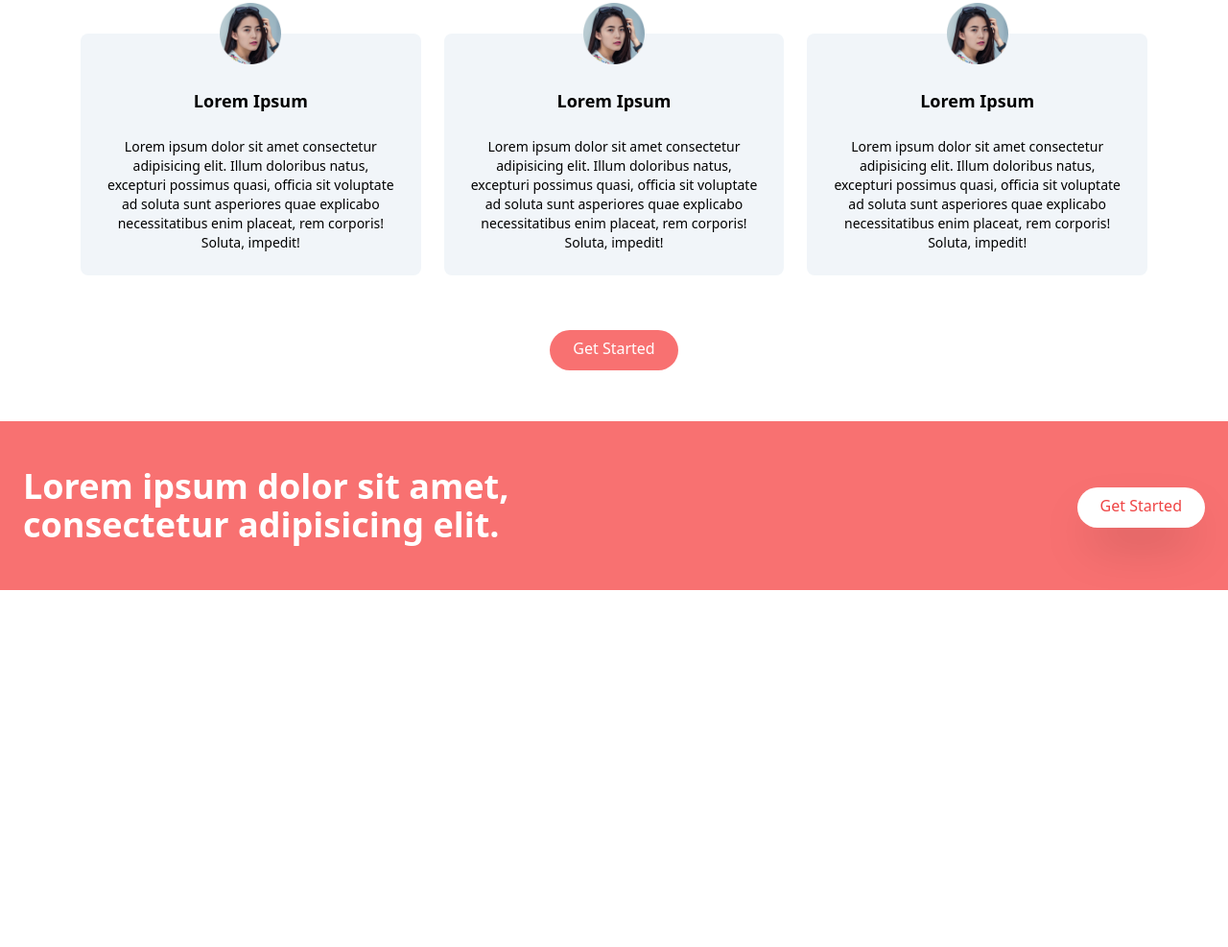
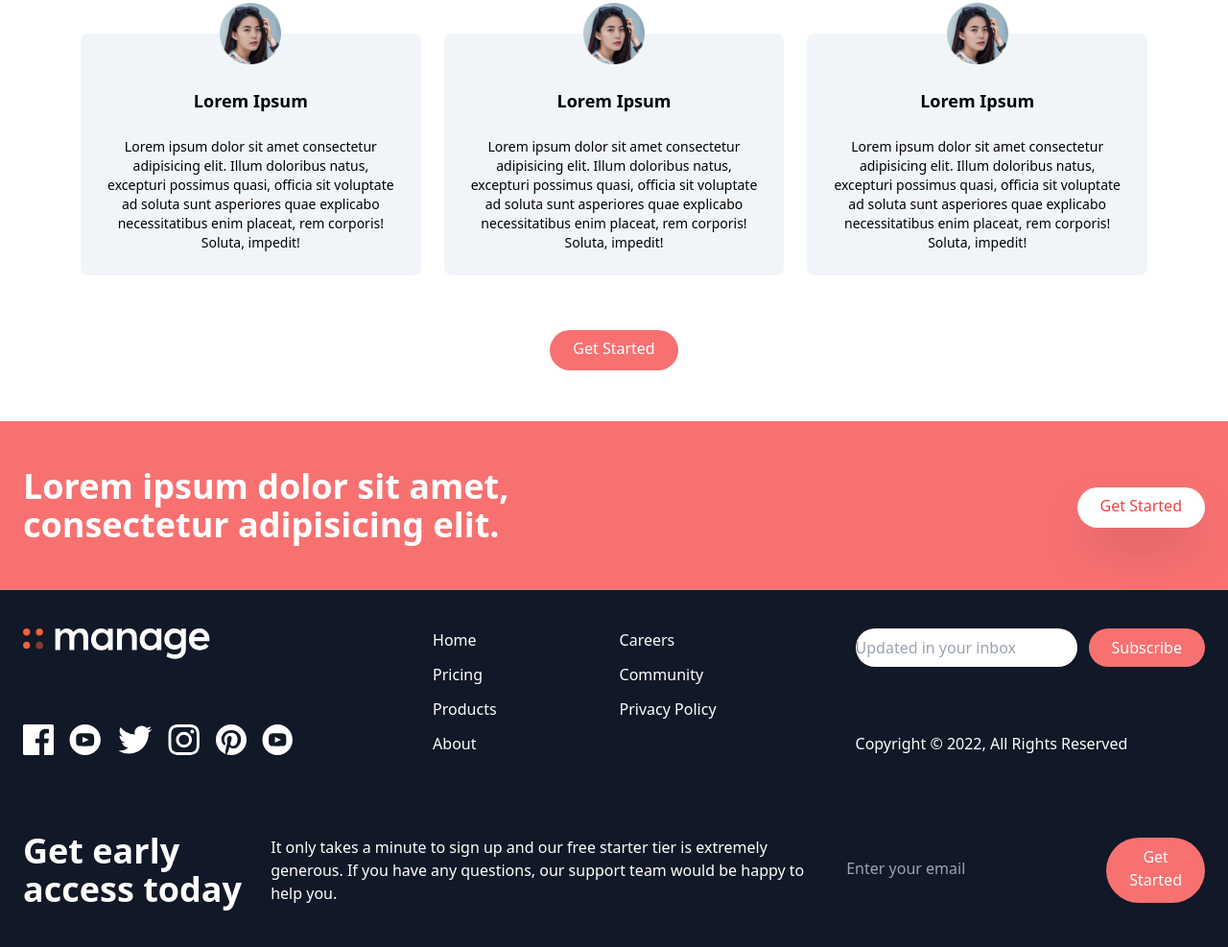
Before and after one commit to txvu100/tailwind-101, a website: page index.html in a window 1280 px wide. Shown: the part 1301-2288 px from the top of the page at 96% size. Before the commit the page ends 1916 px from the top, so only its background shows below. Drawn offline with Linux system fonts and the light colour scheme.

Commit message:
Added footer

```diff
--- a/index.html
+++ b/index.html
@@ -207,18 +207,120 @@
 
     <!-- Call To Action section -->
     <section id="cta" class="bg-red-400">
-        <div class="container flex flex-col items-center justify-between px-6 py-24 mx-auto space-y-12 md:py-12 md:flex-row md:space-y-0">
+        <div
+            class="container flex flex-col items-center justify-between px-6 py-24 mx-auto space-y-12 md:py-12 md:flex-row md:space-y-0">
             <!-- Heading -->
-            <h2 class="text-5xl font-bold leading-tight text-center text-white md:text-left md:text-4xl md:max-w-xl">Lorem ipsum dolor sit amet, consectetur adipisicing elit.</h2>
+            <h2 class="text-5xl font-bold leading-tight text-center text-white md:text-left md:text-4xl md:max-w-xl">
+                Lorem ipsum dolor sit amet, consectetur adipisicing elit.</h2>
             <!-- Button -->
             <div class="">
-                <a href="" class="p-3 px-6 pt-2 text-red-500 bg-white rounded-full hover:bg-gray-900 shadow-2xl baseline">Get
+                <a href=""
+                    class="p-3 px-6 pt-2 text-red-500 bg-white rounded-full hover:bg-gray-900 shadow-2xl baseline">Get
                     Started</a>
             </div>
         </div>
     </section>
 
     <!-- Footer -->
+    <footer class="bg-gray-900">
+        <div
+            class="container flex flex-col-reverse justify-between px-6 py-10 mx-auto space-y-8 md:flex-row md:space-y-0">
+            <!-- Logo and social links container -->
+            <div
+                class="flex flex-col-reverse items-center justify-between space-y-12 md:flex-col md:space-y-0 md:items-start">
+                <!-- Copyright -->
+                <div class="mx-auto my-6 text-white md:hidden">Copyright &copy; 2022, All Rights Reserved</div>
+
+                <!-- Logo -->
+                <img src="img/logo-white.svg" class="h-8" alt="">
+
+                <!-- social links container -->
+                <div class="flex justify-center space-x-4">
+                    <a href="">
+                        <img src="/img/icon-facebook.svg" class="h-8" alt="">
+                    </a>
+                    <a href="">
+                        <img src="/img/icon-youtube.svg" class="h-8" alt="">
+                    </a>
+                    <a href="">
+                        <img src="/img/icon-twitter.svg" class="h-8" alt="">
+                    </a>
+                    <a href="">
+                        <img src="/img/icon-instagram.svg" class="h-8" alt="">
+                    </a>
+                    <a href="">
+                        <img src="/img/icon-pinterest.svg" class="h-8" alt="">
+                    </a>
+                    <a href="">
+                        <img src="/img/icon-youtube.svg" class="h-8" alt="">
+                    </a>
+                </div>
+
+            </div>
+            <!-- List container -->
+            <div class="flex justify-around space-x-32">
+                <div class="flex flex-col space-y-3 text-white">
+                    <a href="" class="hover:text-brightRedLight">Home</a>
+                    <a href="" class="hover:text-brightRedLight">Pricing</a>
+                    <a href="" class="hover:text-brightRedLight">Products</a>
+                    <a href="" class="hover:text-brightRedLight">About</a>
+                </div>
+                <div class="flex flex-col space-y-3 text-white">
+                    <a href="" class="hover:text-brightRedLight">Careers</a>
+                    <a href="" class="hover:text-brightRedLight">Community</a>
+                    <a href="" class="hover:text-brightRedLight">Privacy Policy</a>
+                </div>
+            </div>
+
+            <!-- Input container -->
+            <flex class="flex flex-col justify-between">
+                <form action="">
+                    <div class="flex space-x-3">
+                        <input type="text" class="flex-1 rounded-full focus:outline-none"
+                            placeholder="Updated in your inbox">
+                        <button
+                            class="px-6 py-2 text-white bg-red-400 rounded-full hover:bg-red-500 focus:outline-none">
+                            Subscribe
+                        </button>
+                    </div>
+
+                </form>
+
+                <!-- Copyright -->
+                <div class="hidden text-white md:block">
+                    Copyright &copy; 2022, All Rights Reserved
+                </div>
+            </flex>
+
+
+
+
+        </div>
+
+        <form action="">
+            <div
+                class="container flex flex-col items-center justify-between px-6 py-10 mx-auto space-y-8 md:flex-row md:space-y-0">
+                <div class="flex flex-col items-center justify-between space-y-8 md:flex-row md:space-y-0">
+                    <h2
+                        class="text-4xl font-bold leading-tight text-center text-white md:text-left md:text-4xl md:max-w-xl">
+                        Get early access today
+                    </h2>
+                    <p class="text-center text-white md:text-left md:max-w-xl">
+                        It only takes a minute to sign up and our free starter tier is extremely generous. If you have
+                        any questions, our support team would be happy to help you.
+                    </p>
+                </div>
+                <div class="flex justify-center space-x-4">
+                    <input type="email" name="email" id="email" placeholder="Enter your email"
+                        class="p-3 px-6 pt-2 text-white bg-gray-900 rounded-full outline-none">
+                    <button type="submit"
+                        class="p-3 px-6 pt-2 text-white bg-red-400 rounded-full hover:bg-red-500 baseline">Get
+                        Started</button>
+                </div>
+            </div>
+        </form>
+
+    </footer>
 </body>
 
 </html>
```
Also changed, not shown: css/main.css.
